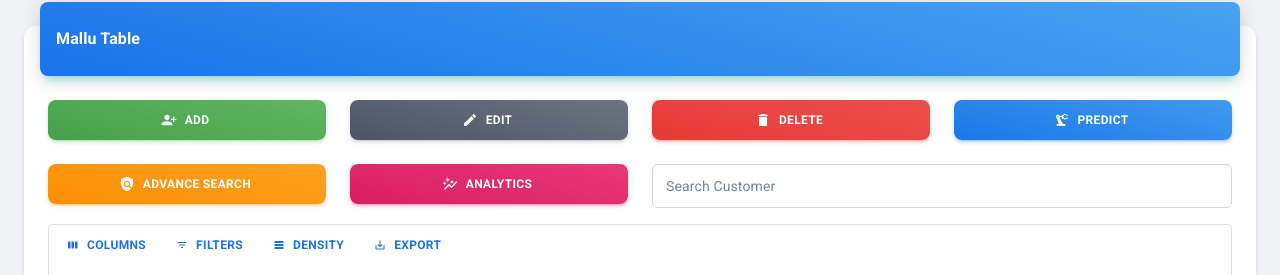
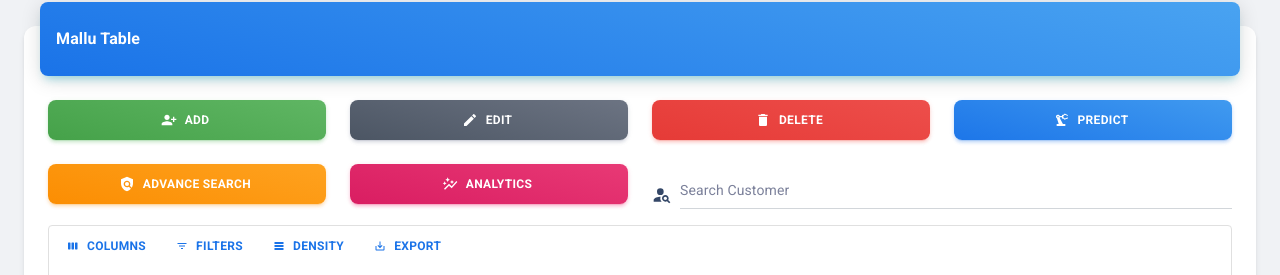
Before and after one commit to Riya790/b2m, a React (Create React App) app: page /tables in a window 1280 px wide. Shown: the part 121-396 px from the top of the page. Built offline with nearby package versions, Linux system fonts and the light colour scheme.

Commit message:
fourth mallu

```diff
--- /dev/null
+++ b/src/layouts/tables/TableButtons/TableButtons.jsx
@@ -0,0 +1,110 @@
+/* eslint-disable arrow-body-style */
+/* eslint-disable react/function-component-definition */
+/* eslint-disable prettier/prettier */
+/* eslint-disable no-unused-vars */
+
+import * as React from 'react'
+
+import { Grid, Typography, TextField, Button, Stack } from '@mui/material'
+
+// material icons
+import DeleteIcon from '@mui/icons-material/Delete'
+import PersonAddAlt1Icon from '@mui/icons-material/PersonAddAlt1'
+import EditIcon from '@mui/icons-material/Edit'
+import PolicyIcon from '@mui/icons-material/Policy'
+import PrecisionManufacturingIcon from '@mui/icons-material/PrecisionManufacturing'
+import AutoGraphIcon from '@mui/icons-material/AutoGraph'
+import PersonSearchIcon from '@mui/icons-material/PersonSearch'
+
+// Material Dashboard 2 React components
+import MDBox from 'components/MDBox'
+import MDTypography from 'components/MDTypography'
+import MDButton from 'components/MDButton'
+import MDInput from 'components/MDInput'
+
+const TableButtons = () => {
+	return (
+		<Grid container spacing={3}>
+			<Grid item xs={6} sm={6} lg={3}>
+				<MDButton
+					fullWidth
+					variant="gradient"
+					color="success"
+					startIcon={<PersonAddAlt1Icon />}
+				>
+					Add
+				</MDButton>
+			</Grid>
+
+			<Grid item xs={6} sm={6} lg={3}>
+				<MDButton
+					fullWidth
+					variant="gradient"
+					color="secondary"
+					startIcon={<EditIcon />}
+				>
+					Edit
+				</MDButton>
+			</Grid>
+
+			<Grid item xs={6} sm={6} lg={3}>
+				<MDButton
+					fullWidth
+					variant="gradient"
+					color="error"
+					startIcon={<DeleteIcon />}
+				>
+					Delete
+				</MDButton>
+			</Grid>
+
+			<Grid item xs={6} sm={6} lg={3}>
+				<MDButton
+					fullWidth
+					variant="gradient"
+					color="info"
+					startIcon={<PrecisionManufacturingIcon />}
+				>
+					Predict
+				</MDButton>
+			</Grid>
+
+			<Grid item xs={6} sm={6} lg={3}>
+				<MDButton
+					fullWidth
+					variant="gradient"
+					color="warning"
+					startIcon={<PolicyIcon />}
+				>
+					Advance Search
+				</MDButton>
+			</Grid>
+
+			<Grid item xs={6} sm={6} lg={3}>
+				<MDButton
+					fullWidth
+					variant="gradient"
+					color="primary"
+					startIcon={<AutoGraphIcon />}
+				>
+					Analytics
+				</MDButton>
+			</Grid>
+
+			<Grid item xs={12} sm={12} lg={6} mb={2}>
+				<MDBox sx={{ display: 'flex', alignItems: 'flex-end' }}>
+					<PersonSearchIcon sx={{ color: 'secondary', mr: 1, my: 0.5 }} />
+					<TextField
+						fullWidth
+						autoComplete="off"
+						type="search"
+						label="Search Customer"
+						variant="standard"
+					/>
+				</MDBox>
+			</Grid>
+		</Grid>
+	)
+}
+
+export default TableButtons
--- a/src/layouts/tables/index.js
+++ b/src/layouts/tables/index.js
@@ -13,9 +13,10 @@ import Card from "@mui/material/Card";
 
 import { DataGrid, GridToolbar } from "@mui/x-data-grid";
 
-import Button from '@mui/material/Button';
-import Stack from '@mui/material/Stack';
-import TextField from '@mui/material/TextField';
+// import Button from '@mui/material/Button';
+// import Stack from '@mui/material/Stack';
+// import TextField from '@mui/material/TextField';
+import { Typography, TextField, Button, Stack } from '@mui/material';
 
 // material icons
 import DeleteIcon from '@mui/icons-material/Delete';
@@ -24,6 +25,7 @@ import EditIcon from '@mui/icons-material/Edit';
 import PolicyIcon from '@mui/icons-material/Policy';
 import PrecisionManufacturingIcon from '@mui/icons-material/PrecisionManufacturing';
 import AutoGraphIcon from '@mui/icons-material/AutoGraph';
+import PersonSearchIcon from '@mui/icons-material/PersonSearch';
 
 
 // context api
@@ -42,6 +44,7 @@ import Footer from "examples/Footer";
 // import DataTable from "examples/Tables/DataTable";
 
 import TablePagination from "../../examples/Tables/TablePagination/TablePagination";
+import TableButtons from './TableButtons/TableButtons';
 
 // Data
 import columns from "./TableData/Columns/columns";
@@ -83,88 +86,10 @@ function Tables() {
               </MDBox>
 
               <MDBox p={3} height="auto">
-                <Grid
-                  container
-                  spacing={3}
-                // m={3}
-                >
+                {/* table action buttons & inout field */}
+                <TableButtons />
 
-                  <Grid item xs={6} sm={6} lg={3}>
-                    <MDButton
-                      fullWidth
-                      variant="gradient"
-                      color="success"
-                      startIcon={<PersonAddAlt1Icon />}
-                    // gutterBottom
-                    >
-                      Add
-                    </MDButton>
-                  </Grid>
-
-                  <Grid item xs={6} sm={6} lg={3}>
-                    <MDButton
-                      fullWidth
-                      variant="gradient"
-                      color="secondary"
-                      startIcon={<EditIcon />}
-                    >
-                      Edit
-                    </MDButton>
-                  </Grid>
-
-                  <Grid item xs={6} sm={6} lg={3}>
-                    <MDButton
-                      fullWidth
-                      variant="gradient"
-                      color="error"
-                      startIcon={<DeleteIcon />}
-                    >
-                      Delete
-                    </MDButton>
-                  </Grid>
-
-                  <Grid item xs={6} sm={6} lg={3}>
-                    <MDButton
-                      fullWidth
-                      variant="gradient"
-                      color="info"
-                      startIcon={<PrecisionManufacturingIcon />}
-                    >Predict
-                    </MDButton>
-                  </Grid>
-
-                  <Grid item xs={6} sm={6} lg={3}>
-                    <MDButton
-                      fullWidth
-                      variant="gradient"
-                      color="warning"
-                      startIcon={<PolicyIcon />}
-                    >
-                      Advance Search
-                    </MDButton>
-                  </Grid>
-
-                  <Grid item xs={6} sm={6} lg={3}>
-                    <MDButton
-                      fullWidth
-                      variant="gradient"
-                      color="primary"
-                      startIcon={<AutoGraphIcon />}
-                    >Analytics
-                    </MDButton>
-                  </Grid>
-
-                  <Grid item xs={12} sm={12} lg={6} mb={2}>
-                    <TextField
-                      fullWidth
-                      autoComplete="off"
-                      type="search"
-                      label="Search Customer"
-                    />
-                  </Grid>
-
-                </Grid>
-
+                {/* data-grid table */}
                 <DataGrid
                   rows={rows}
                   columns={columns}
```
